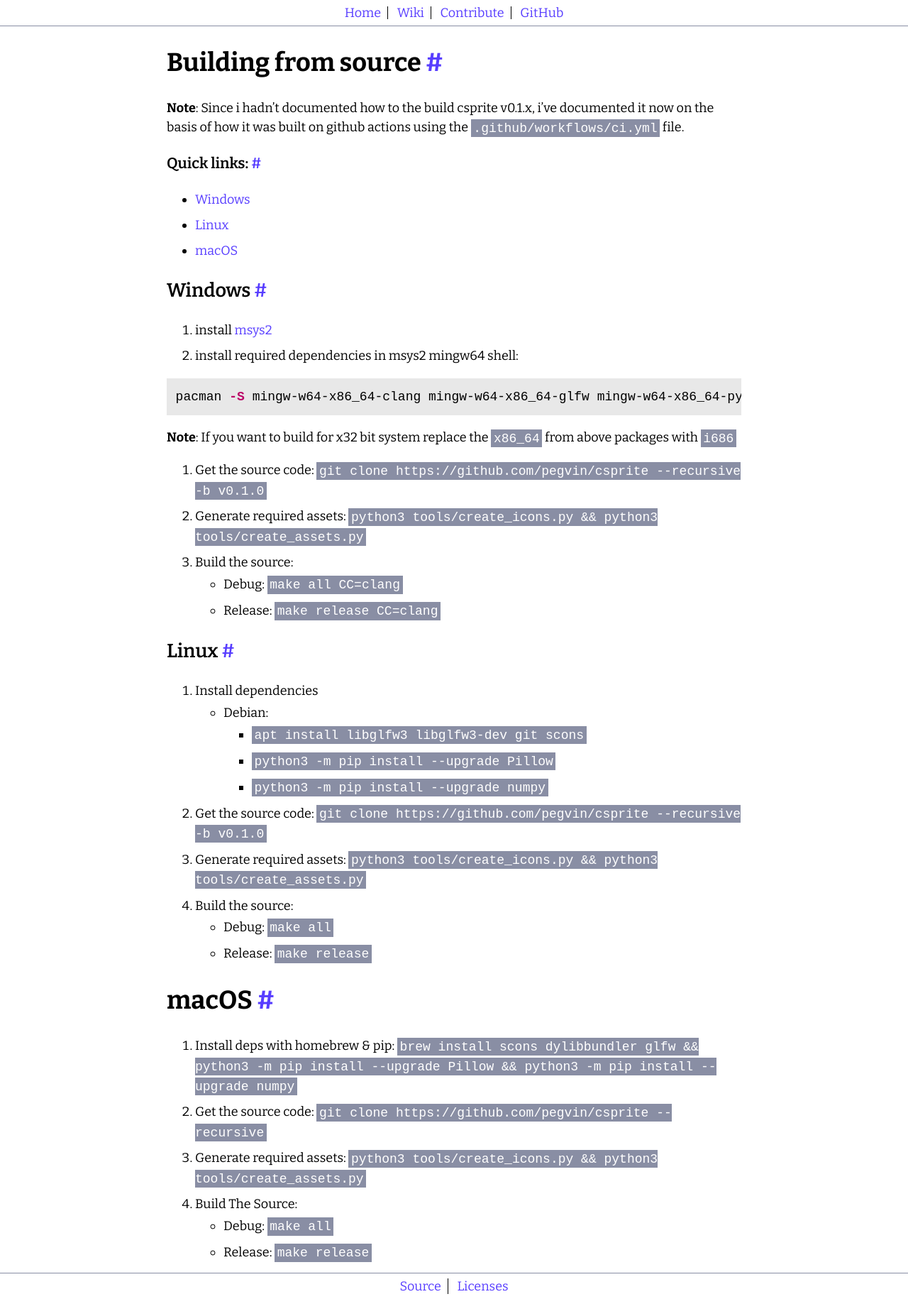
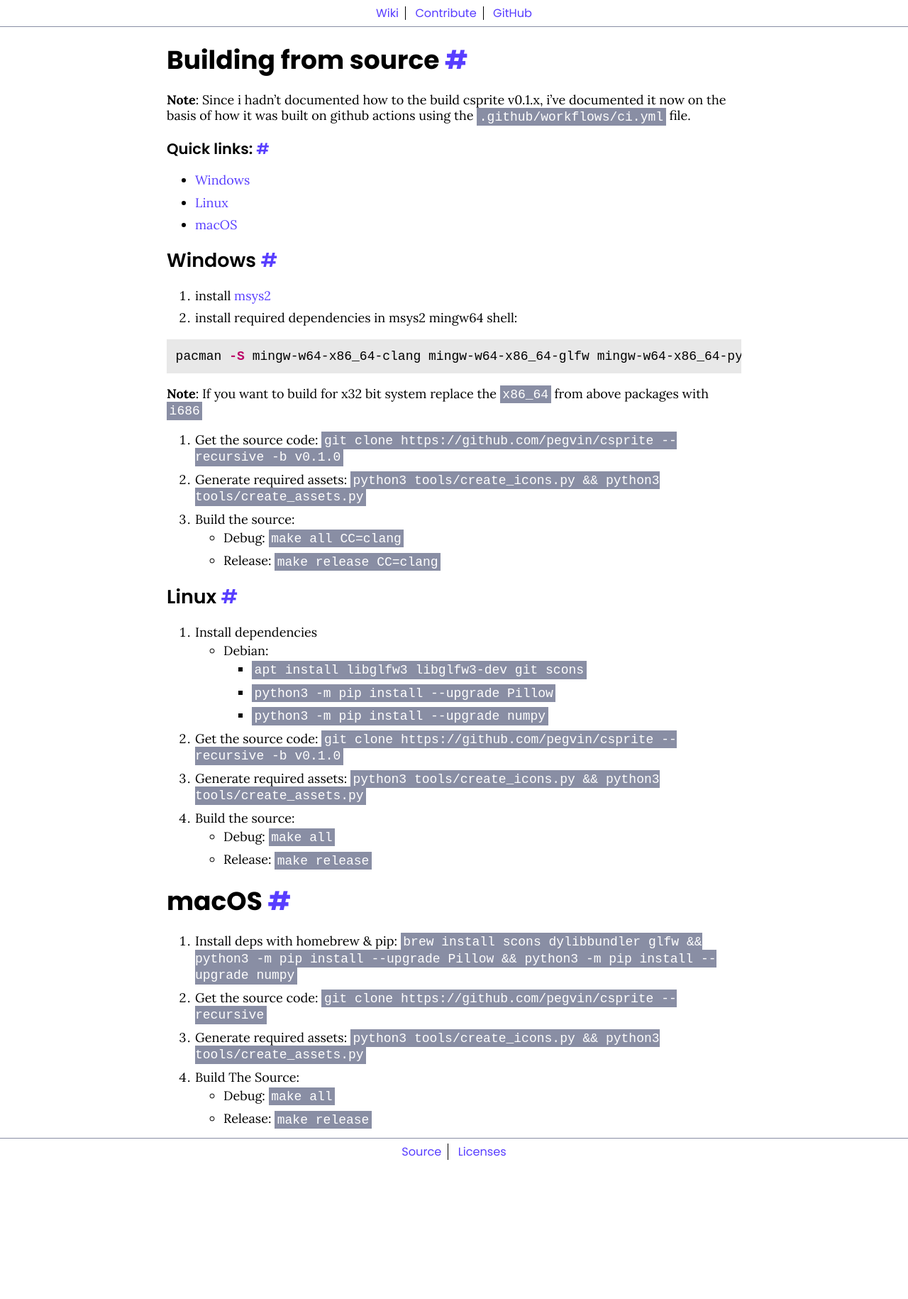
Before and after one commit to csprite/csprite.github.io, a Jekyll site: the page built from _posts/wiki/v0.1.x/2000-01-01-building-from-source.md, in a window 1280 px wide. Shown: the whole page at 71% size. Built offline with Jekyll 4.4.1, drawn with Linux system fonts in a browser that asks for light colours; after the commit the page ends 1642 px from its top, so only the background shows below that.

Commit message:
Update UI

```diff
--- a/_layouts/default.html
+++ b/_layouts/default.html
@@ -15,9 +15,6 @@
 <body>
 	<header>
 		<nav>
-		{% if page.url != "/" %}
-			<a style="display: inline-block; text-align: justify;" href="/">Home</a>
-		{% endif %}
 			<a style="display: inline-block; text-align: justify;" href="/wiki/">Wiki</a>
 			<a style="display: inline-block; text-align: justify;" href="/contribute.html">Contribute</a>
 			<a style="display: inline-block; text-align: justify;" href="https://github.com/csprite/csprite">GitHub</a>
--- a/css/default.css
+++ b/css/default.css
@@ -33,7 +33,7 @@ body { display: flex; flex-flow: column; }
 body, html { height: 100%; width: 100%; }
 header { flex: 0 1 auto; }
 main#MainContainer { flex: 1 1 auto; width: 100% /* Ensure max-width is respected always */; }
-footer { flex: 0 1 40px; }
+footer { flex: 0 1 auto; }
 
 a {
 	color: var(--accent-color1);
@@ -56,6 +56,7 @@ header, footer {
 	padding: 0.5rem 0;
 	line-height: 1;
 	user-select: none;
+	font-size: 0.9rem;
 }
 
 header {
--- a/css/typography.css
+++ b/css/typography.css
@@ -1,12 +1,14 @@
-@import url('https://fonts.googleapis.com/css2?family=Bitter:ital,wght@0,400;0,500;0,600;0,700;1,400;1,500;1,600;1,700&display=swap');
+@import url('https://fonts.googleapis.com/css2?family=Lora:ital,wght@0,400..700;1,400..700&display=swap');
+@import url('https://fonts.googleapis.com/css2?family=Poppins:ital,wght@0,100;0,200;0,300;0,400;0,500;0,600;0,700;0,800;0,900;1,100;1,200;1,300;1,400;1,500;1,600;1,700;1,800;1,900&display=swap');
+/* @import url('https://fonts.googleapis.com/css2?family=Bitter:ital,wght@0,400;0,500;0,600;0,700;1,400;1,500;1,600;1,700&display=swap'); */
 
 body {
 	tab-size: 4;
-	line-height: 1.5;
+	line-height: 125%;
 
 	font-size: 1rem;
 	font-weight: 400;
-	font-family: 'Bitter', serif;
+	font-family: "Lora", monospace;
 
 	text-rendering: optimizeLegibility;
 	white-space: normal;
@@ -15,8 +17,9 @@ body {
 	hyphens: none;
 }
 
-h1, h2, h3, h4, h5, h6 {
-	font-family: 'Bitter', serif;
+h1, h2, h3, h4, h5, h6, header, footer {
+	line-height: 120%;
+	font-family: "Poppins", sans-serif;
 }
 
 h1 {
```
Also changed, not shown: index.html (+1 -1 lines).
